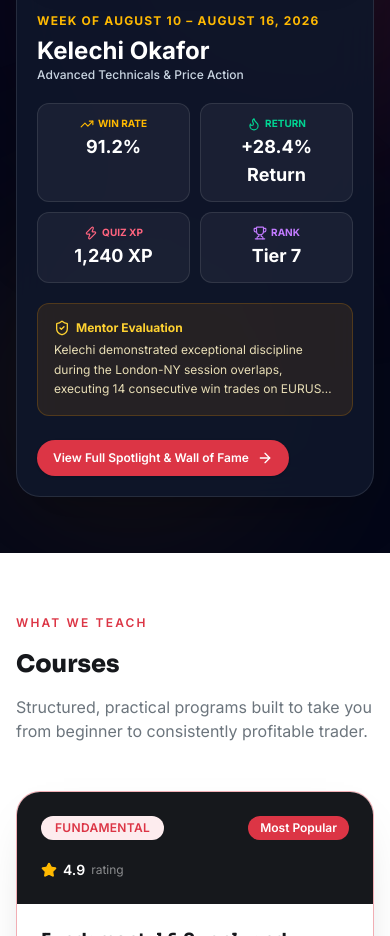
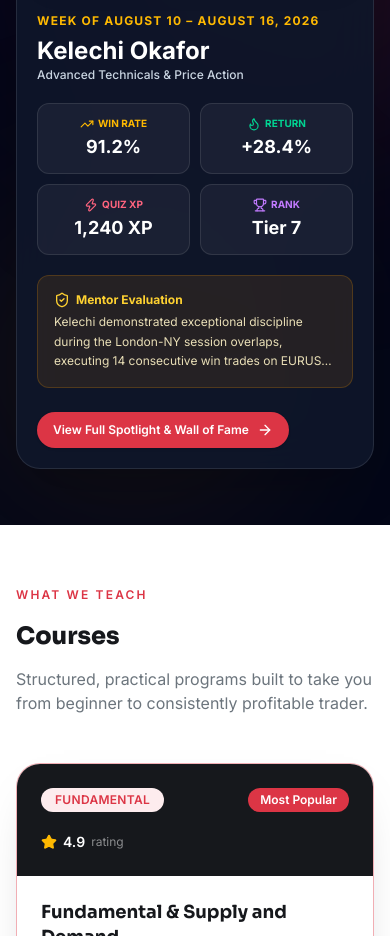
Before and after one commit to tamunotonye67/GamatFX, a React (Vite) app: page / in a window 390 px wide. Shown: the part 6460-7396 px from the top of the page. Built offline with nearby package versions, Linux system fonts and the light colour scheme; no server answers; the database is empty.

Commit message:
style: remove redundant 'Return' label suffix from weeklyReturn value

```diff
--- a/src/components/StudentOfTheWeekSection.tsx
+++ b/src/components/StudentOfTheWeekSection.tsx
@@ -2,6 +2,12 @@ import { useStore } from "../lib/store";
 import { useReveal } from "../lib/useReveal";
 import { Trophy, TrendingUp, Zap, Star, ShieldCheck, ArrowRight, Flame } from "lucide-react";
 import { navigate } from "../lib/router";
+
+function formatReturn(val?: string): string {
+  if (!val) return "+0.0%";
+  const cleaned = val.replace(/\s*Return/i, "").trim();
+  return cleaned || "+0.0%";
+}
 
 function formatTier(rank?: string): string {
   if (!rank) return "Tier 1";
@@ -87,7 +93,7 @@ export default function StudentOfTheWeekSection() {
                   <div className="flex items-center justify-center gap-1 text-emerald-400 text-[10px] font-bold uppercase mb-0.5">
                     <Flame className="h-3.5 w-3.5" /> Return
                   </div>
-                  <span className="text-lg font-black text-white">{sotw.weeklyReturn}</span>
+                  <span className="text-lg font-black text-white">{formatReturn(sotw.weeklyReturn)}</span>
                 </div>
 
                 <div className="rounded-xl border border-white/10 bg-white/5 p-3 text-center">
--- a/src/lib/store.tsx
+++ b/src/lib/store.tsx
@@ -614,7 +614,7 @@ export const DEFAULT_STUDENT_OF_WEEK: StudentOfTheWeek = {
   winRate: "91.2%",
   quizXP: "1,240 XP",
   combatRank: "Apex Sovereign (Tier 7)",
-  weeklyReturn: "+28.4% Return",
+  weeklyReturn: "+28.4%",
   performanceReview: "Kelechi demonstrated exceptional discipline during the London-NY session overlaps, executing 14 consecutive win trades on EURUSD and Gold with strict 1:3 RRR management. She also topped the Quiz Arcade leaderboard for two straight weeks.",
   mentorQuote: "Consistency isn't luck; it's adhering to your trading plan when emotion urges you to break rules. Kelechi nailed execution flawlessly.",
   createdAt: "2026-08-10T09:00:00Z",
@@ -632,7 +632,7 @@ export const SEED_SOTW_HISTORY: StudentOfTheWeek[] = [
     winRate: "86.0%",
     quizXP: "1,050 XP",
     combatRank: "Grandmaster (Tier 6)",
-    weeklyReturn: "+19.8% Return",
+    weeklyReturn: "+19.8%",
     performanceReview: "David correctly anticipated the US Dollar index liquidity sweep ahead of NFP data, securing clean swing long positions on GBPUSD.",
     mentorQuote: "David's macro outlook research on the student forum was spot-on and helped his syndicate members position safely.",
     createdAt: "2026-08-03T09:00:00Z",
@@ -647,7 +647,7 @@ export const SEED_SOTW_HISTORY: StudentOfTheWeek[] = [
     winRate: "84.5%",
     quizXP: "960 XP",
     combatRank: "Master (Tier 5)",
-    weeklyReturn: "+16.2% Return",
+    weeklyReturn: "+16.2%",
     performanceReview: "Sarah maintained a 100% pass mark across all foundation quizzes and demonstrated textbook risk-per-trade control under 1% total exposure.",
     mentorQuote: "Risk preservation is the first law of trading longevity. Sarah exemplifies our academy core values.",
     createdAt: "2026-07-27T09:00:00Z",
--- a/src/pages/admin/AdminStudentOfTheWeek.tsx
+++ b/src/pages/admin/AdminStudentOfTheWeek.tsx
@@ -5,6 +5,12 @@ import { Trophy, Save, Upload, Star, CheckCircle2, Zap, Eye, Loader2, Flame, Tre
 import { uploadAvatar } from "../../lib/supabaseStorage";
 import { COURSES } from "../../lib/courses";
 import { rankForXp } from "../../lib/combat";
+
+function formatReturn(val?: string): string {
+  if (!val) return "+0.0%";
+  const cleaned = val.replace(/\s*Return/i, "").trim();
+  return cleaned || "+0.0%";
+}
 
 function formatTier(rank?: string): string {
   if (!rank) return "Tier 1";
@@ -45,7 +51,7 @@ function computeStudentMetrics(
   const combatRank = `${r.title} (Tier ${r.level})`;
 
   // 5. Real-time Weekly Return (defaults to +0.0% unless specified)
-  const weeklyReturn = "+0.0% Return";
+  const weeklyReturn = "+0.0%";
 
   // 6. Week Period (Current active Monday - Sunday)
   const now = new Date();
@@ -97,7 +103,7 @@ export function AdminStudentOfTheWeek() {
     winRate: studentOfTheWeek.winRate ?? "0.0%",
     quizXP: studentOfTheWeek.quizXP ?? "0 XP",
     combatRank: studentOfTheWeek.combatRank ?? "Market Rookie (Tier 1)",
-    weeklyReturn: studentOfTheWeek.weeklyReturn ?? "+0.0% Return",
+    weeklyReturn: studentOfTheWeek.weeklyReturn ? formatReturn(studentOfTheWeek.weeklyReturn) : "+0.0%",
     performanceReview: studentOfTheWeek.performanceReview ?? "",
     mentorQuote: studentOfTheWeek.mentorQuote ?? "",
   });
@@ -120,7 +126,7 @@ export function AdminStudentOfTheWeek() {
         winRate: prev.winRate || studentOfTheWeek.winRate || "0.0%",
         quizXP: prev.quizXP || studentOfTheWeek.quizXP || "0 XP",
         combatRank: prev.combatRank || studentOfTheWeek.combatRank || "Market Rookie (Tier 1)",
-        weeklyReturn: prev.weeklyReturn || studentOfTheWeek.weeklyReturn || "+0.0% Return",
+        weeklyReturn: prev.weeklyReturn ? formatReturn(prev.weeklyReturn) : (studentOfTheWeek.weeklyReturn ? formatReturn(studentOfTheWeek.weeklyReturn) : "+0.0%"),
         performanceReview: prev.performanceReview || studentOfTheWeek.performanceReview || "",
         mentorQuote: prev.mentorQuote || studentOfTheWeek.mentorQuote || "",
       }));
@@ -243,12 +249,12 @@ export function AdminStudentOfTheWeek() {
       studentId: form.studentId,
       studentName: form.studentName ?? "",
       avatar: form.avatar,
-      track: form.track ?? "Price Action Mastery",
+      track: form.track?.trim() || "",
       weekPeriod: form.weekPeriod ?? "",
       winRate: form.winRate?.trim() || "0.0%",
       quizXP: form.quizXP?.trim() || "0 XP",
       combatRank: form.combatRank?.trim() || "Market Rookie (Tier 1)",
-      weeklyReturn: form.weeklyReturn?.trim() || "+0.0% Return",
+      weeklyReturn: form.weeklyReturn?.trim() ? formatReturn(form.weeklyReturn) : "+0.0%",
       performanceReview: form.performanceReview ?? "",
       mentorQuote: form.mentorQuote,
     });
@@ -424,7 +430,7 @@ export function AdminStudentOfTheWeek() {
                   label="Weekly Gain / Return"
                   value={form.weeklyReturn ?? ""}
                   onChange={(v) => setForm({ ...form, weeklyReturn: v })}
-                  ph="e.g. +0.0% Return"
+                  ph="e.g. +0.0% or +28.4%"
                 />
               </div>
 
@@ -521,7 +527,7 @@ export function AdminStudentOfTheWeek() {
                   <div className="flex items-center justify-center gap-1 text-emerald-400 text-[10px] font-bold uppercase mb-0.5">
                     <Flame className="h-3 w-3" /> Return
                   </div>
-                  <span className="text-base font-black text-white">{form.weeklyReturn}</span>
+                  <span className="text-base font-black text-white">{formatReturn(form.weeklyReturn)}</span>
                 </div>
 
                 <div className="rounded-xl border border-white/10 bg-white/5 p-2.5">
--- a/src/pages/fun/StudentOfTheWeekPage.tsx
+++ b/src/pages/fun/StudentOfTheWeekPage.tsx
@@ -5,6 +5,12 @@ import {
   Calendar, ShieldCheck, Flame, ArrowRight,
 } from "lucide-react";
 import { navigate } from "../../lib/router";
+
+function formatReturn(val?: string): string {
+  if (!val) return "+0.0%";
+  const cleaned = val.replace(/\s*Return/i, "").trim();
+  return cleaned || "+0.0%";
+}
 
 function formatTier(rank?: string): string {
   if (!rank) return "Tier 1";
@@ -105,7 +111,7 @@ export function StudentOfTheWeekPage() {
                     <Flame className="h-4 w-4" />
                     <span className="text-xs font-bold uppercase tracking-wider">Gain</span>
                   </div>
-                  <p className="text-xl sm:text-2xl font-black text-white">{sotw.weeklyReturn}</p>
+                  <p className="text-xl sm:text-2xl font-black text-white">{formatReturn(sotw.weeklyReturn)}</p>
                 </div>
               </div>
 
@@ -183,7 +189,7 @@ export function StudentOfTheWeekPage() {
                   </div>
                   <div className="rounded-2xl bg-cream/70 border border-line/50 p-2.5">
                     <span className="block text-[10px] uppercase font-bold tracking-wider text-muted">Gain</span>
-                    <span className="text-sm font-black text-emerald-600 mt-0.5 block">{item.weeklyReturn || "+20%"}</span>
+                    <span className="text-sm font-black text-emerald-600 mt-0.5 block">{formatReturn(item.weeklyReturn)}</span>
                   </div>
                   <div className="rounded-2xl bg-cream/70 border border-line/50 p-2.5">
                     <span className="block text-[10px] uppercase font-bold tracking-wider text-muted">Quiz XP</span>
```
